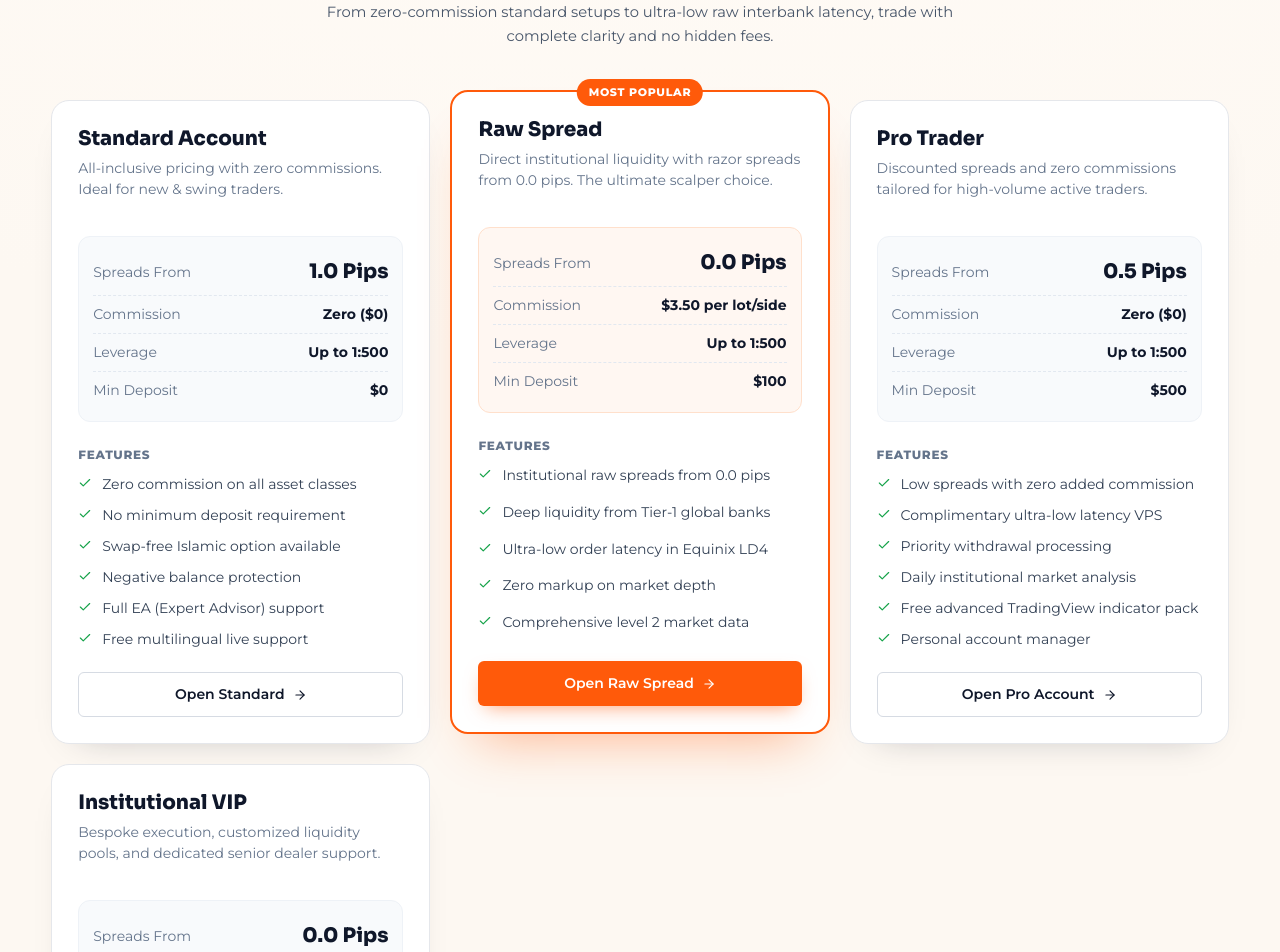
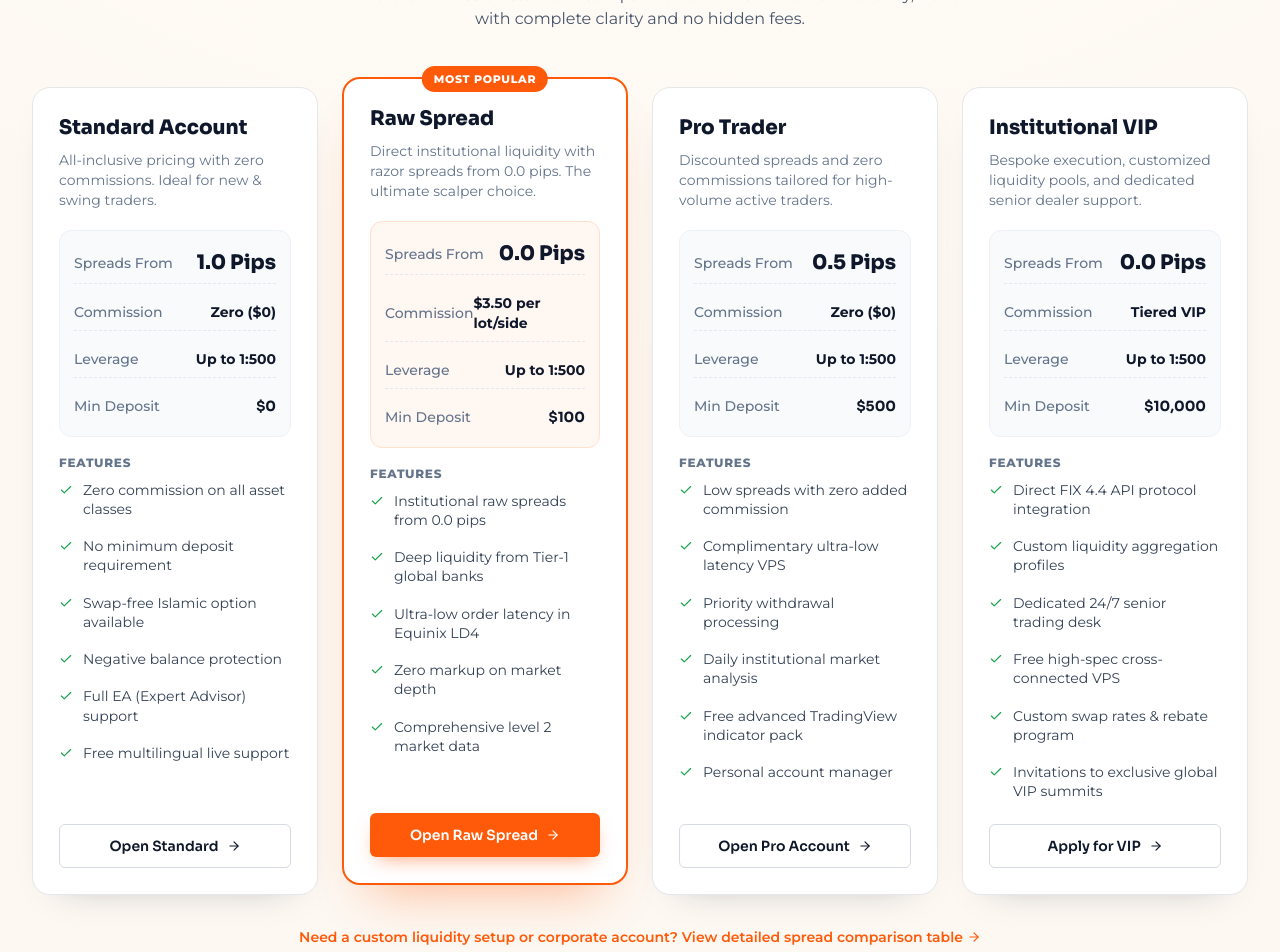
Before and after one commit to chalakbilla/majesty-fx, a React (Vite) app: page / in a window 1280 px wide. Shown: the part 6680-7632 px from the top of the page. Built offline with nearby package versions, Linux system fonts and the light colour scheme.

Commit message:
fix(accounts): display 4 account cards in a single row on desktop matching original UI

```diff
--- a/src/components/Accounts.jsx
+++ b/src/components/Accounts.jsx
@@ -5,40 +5,81 @@ import { accounts } from '../data.js';
 export function AccountTypes() {
   return (
     <section className="section section-warm" id="pricing">
-      <div className="container">
-        <div className="center-stack">
-          <span className="eyebrow">Transparent trading conditions</span>
-          <h2 className="h2">
+      <div className="w-full max-w-[1400px] mx-auto px-4 sm:px-6 lg:px-8">
+        <div className="center-stack text-center max-w-[780px] mx-auto mb-10 sm:mb-14">
+          <span className="eyebrow mb-3">Transparent trading conditions</span>
+          <h2 className="h2 text-2xl sm:text-3xl lg:text-4xl font-extrabold text-[#0b192c] tracking-tight leading-tight">
             Choose an Account <span className="accent">Engineered for</span>
             <br />
             Your <span className="accent">Trading Style</span>
           </h2>
-          <p className="section-sub">From zero-commission standard setups to ultra-low raw interbank latency, trade with complete clarity and no hidden fees.</p>
+          <p className="section-sub text-sm sm:text-base text-slate-600 mt-3">
+            From zero-commission standard setups to ultra-low raw interbank latency, trade with complete clarity and no hidden fees.
+          </p>
         </div>
 
-        <div className="account-grid grid grid-cols-1 md:grid-cols-2 lg:grid-cols-3 gap-6 items-stretch">
+        <div className="account-grid grid grid-cols-1 sm:grid-cols-2 lg:grid-cols-4 gap-5 lg:gap-6 items-stretch">
           {accounts.map((a) => (
-            <article key={a.name} className={`account-card ${a.popular ? 'popular' : ''}`}>
+            <article
+              key={a.name}
+              className={`account-card flex flex-col justify-between ${
+                a.popular ? 'popular border-2 border-[#ff5a0a] shadow-lg shadow-[#ff5a0a]/10' : ''
+              }`}
+            >
               {a.popular && <span className="popular-badge">MOST POPULAR</span>}
-              <h3>{a.name}</h3>
-              <p className="account-desc">{a.desc}</p>
-              <div className="spec-box">
-                <div className="spec-row"><span>Spreads From</span><strong className="big">{a.spreads}</strong></div>
-                <div className="spec-row"><span>Commission</span><span className={a.commissionGood ? 'good' : 'orange-text'}>{a.commission}</span></div>
-                <div className="spec-row"><span>Leverage</span><span>{a.leverage}</span></div>
-                <div className="spec-row"><span>Min Deposit</span><span className="orange-text">{a.minDeposit}</span></div>
+              <div>
+                <h3 className="font-sora text-xl font-bold text-[#0f172a] mb-2">{a.name}</h3>
+                <p className="account-desc text-xs sm:text-sm text-slate-600 mb-5 leading-relaxed">{a.desc}</p>
+                <div className="spec-box bg-[#f8fafc] rounded-xl p-4 border border-slate-100 mb-5 space-y-2.5">
+                  <div className="spec-row flex justify-between items-center text-xs sm:text-sm">
+                    <span className="text-slate-500 font-medium">Spreads From</span>
+                    <strong className="big font-sora font-extrabold text-base text-[#0f172a]">{a.spreads}</strong>
+                  </div>
+                  <div className="spec-row flex justify-between items-center text-xs sm:text-sm">
+                    <span className="text-slate-500 font-medium">Commission</span>
+                    <span className={a.commissionGood ? 'text-[#16a34a] font-semibold' : 'text-[#ff5a0a] font-semibold'}>
+                      {a.commission}
+                    </span>
+                  </div>
+                  <div className="spec-row flex justify-between items-center text-xs sm:text-sm">
+                    <span className="text-slate-500 font-medium">Leverage</span>
+                    <span className="font-semibold text-[#0f172a]">{a.leverage}</span>
+                  </div>
+                  <div className="spec-row flex justify-between items-center text-xs sm:text-sm">
+                    <span className="text-slate-500 font-medium">Min Deposit</span>
+                    <span className="font-sora font-bold text-[#ff5a0a]">{a.minDeposit}</span>
+                  </div>
+                </div>
+                <p className="features-title text-xs font-bold uppercase tracking-wider text-slate-400 mb-3">
+                  Features
+                </p>
+                <ul className="check-list space-y-2 mb-6">
+                  {a.features.map((f) => (
+                    <li key={f} className="flex items-start gap-2 text-xs sm:text-[13px] text-slate-600 leading-snug">
+                      <Check className="w-4 h-4 text-[#16a34a] shrink-0 mt-0.5" />
+                      <span>{f}</span>
+                    </li>
+                  ))}
+                </ul>
               </div>
-              <p className="features-title">Features</p>
-              <ul className="check-list">
-                {a.features.map((f) => (
-                  <li key={f}><Check /> {f}</li>
-                ))}
-              </ul>
-              <a href="#create" className={`btn btn-block ${a.popular ? 'btn-primary' : 'btn-outline'}`}>{a.cta} <ArrowRight /></a>
+              <a
+                href="#create"
+                className={`btn btn-block w-full py-3 px-4 rounded-lg font-sora font-bold text-xs sm:text-sm flex items-center justify-center gap-1.5 transition-all mt-auto ${
+                  a.popular
+                    ? 'btn-primary bg-[#ff5a0a] hover:bg-[#e04800] text-white shadow-md shadow-[#ff5a0a]/30'
+                    : 'btn-outline border border-slate-200 hover:border-[#ff5a0a] hover:text-[#ff5a0a] text-[#0f172a] bg-white'
+                }`}
+              >
+                <span>{a.cta}</span> <ArrowRight className="w-4 h-4" />
+              </a>
             </article>
           ))}
         </div>
-        <p className="center-link"><a href="#compare">Need a custom liquidity setup or corporate account? View detailed spread comparison table <ArrowRight /></a></p>
+        <p className="center-link text-center mt-10 text-xs sm:text-sm text-slate-500">
+          <a href="#compare" className="text-[#ff5a0a] hover:underline font-semibold inline-flex items-center gap-1">
+            Need a custom liquidity setup or corporate account? View detailed spread comparison table <ArrowRight className="w-3.5 h-3.5" />
+          </a>
+        </p>
       </div>
     </section>
   );
--- a/src/index.css
+++ b/src/index.css
@@ -1311,11 +1311,7 @@ td .btn-outline {
 
 /* ---------- Accounts ---------- */
 .account-grid {
-  display: grid;
-  grid-template-columns: repeat(4, 1fr);
-  gap: 20px;
   margin-top: 52px;
-  align-items: stretch;
 }
 
 .account-card {
@@ -2437,10 +2433,6 @@ td .btn-outline {
 
   .instrument-grid,
   .category-grid {
-    grid-template-columns: repeat(2, 1fr);
-  }
-
-  .account-grid {
     grid-template-columns: repeat(2, 1fr);
   }
 
@@ -2576,7 +2568,6 @@ td .btn-outline {
 
   .instrument-grid,
   .category-grid,
-  .account-grid,
   .stats-grid {
     grid-template-columns: 1fr;
   }
```
